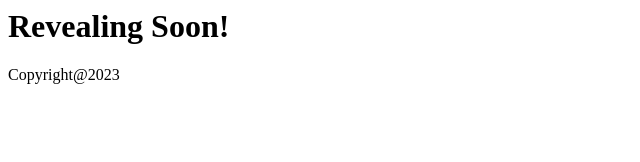
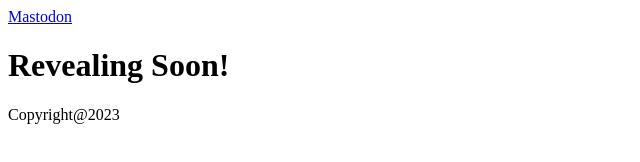
Before and after one commit to adarshrajpathak/My_Website, a plain HTML site: page index.html in a window 1280 px wide. Shown: the whole page, without its empty margins (0-640 px from the left). Drawn offline with Linux system fonts and the light colour scheme.

Commit message:
Mastodon Linking
rectified the previous commit

```diff
--- a/index.html
+++ b/index.html
@@ -1,8 +1,8 @@
 <html DOCTYPE!>
   <head>
-    <link rel="me" href="https://fosstodon.org/@adarshrajpathak">
     <title>Adarsh Raj Pathak</title>
     <link rel="stylesheet" type="css/text" href="style_adarsh.css">
+    <a rel="me" href="https://fosstodon.org/@adarshrajpathak">Mastodon</a>
   </head>
   <body>
     <header>
```
